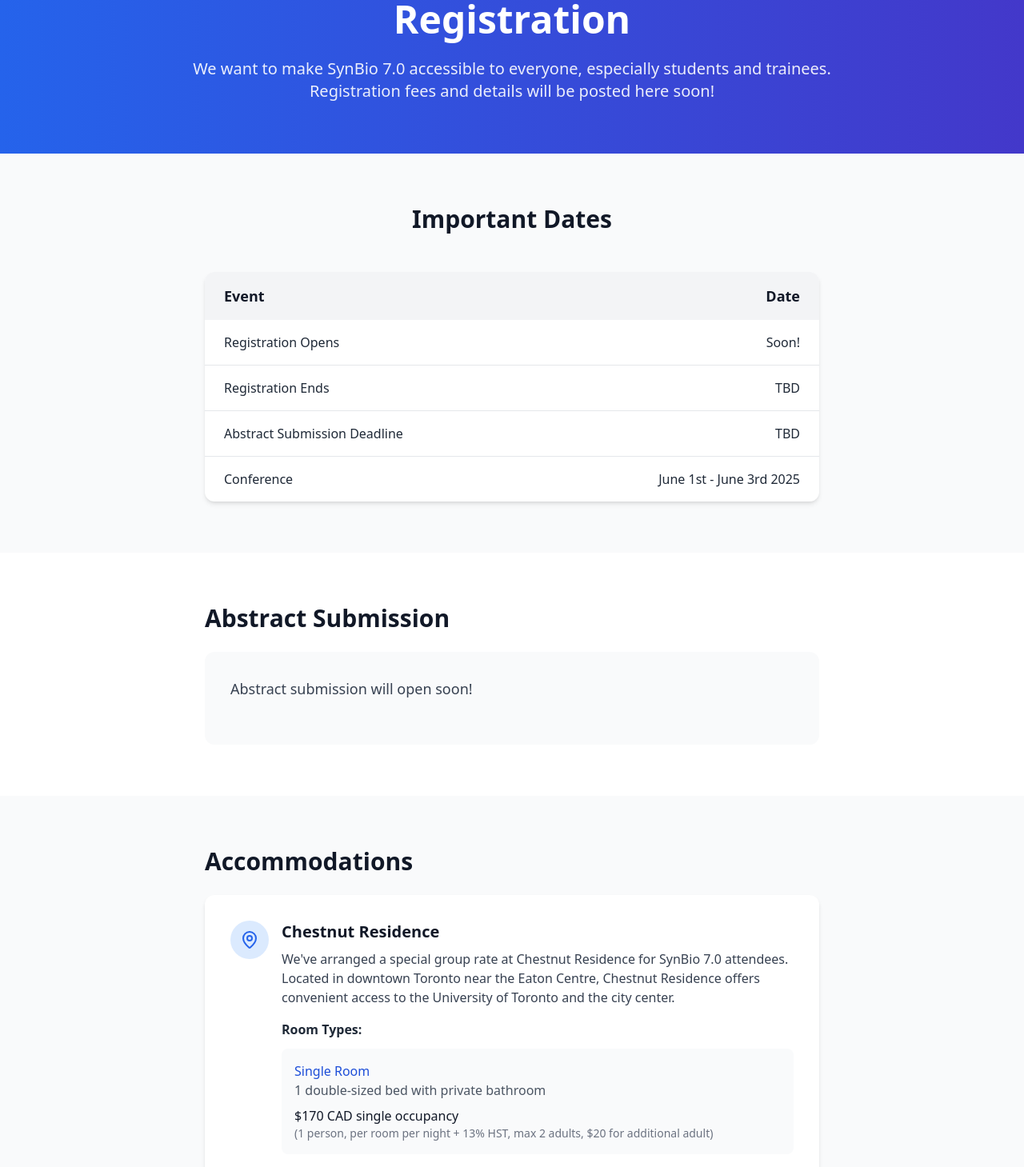
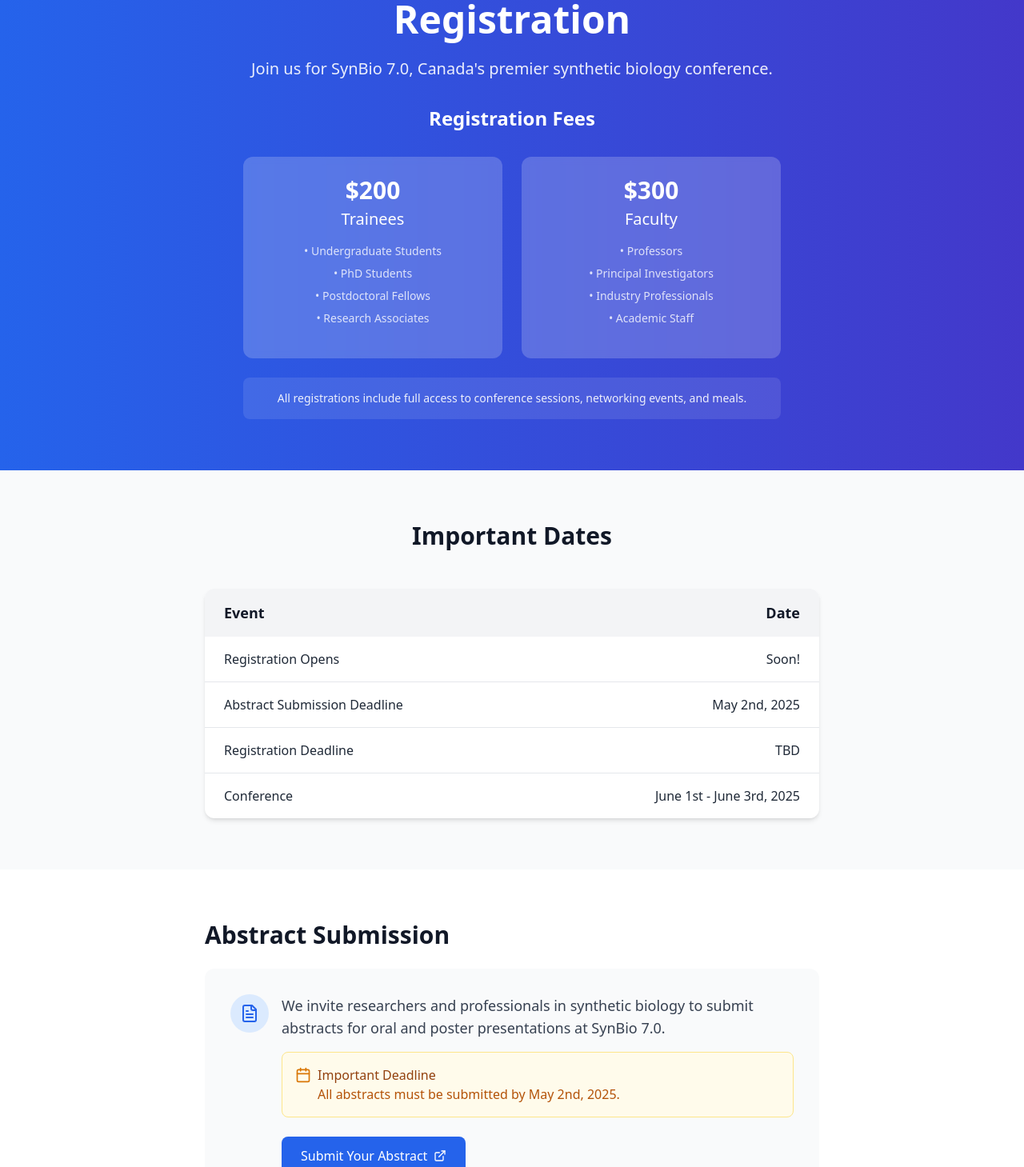
Before and after one commit to jeffx10/synbio14, a Next.js app: page /register in a window 1280 px wide. Shown: the part 160-1619 px from the top of the page at 80% size. Built offline with nearby package versions, Linux system fonts and the light colour scheme.

Commit message:
Abstract submission link, updated dates

```diff
--- a/src/components/sections/Registration.tsx
+++ b/src/components/sections/Registration.tsx
@@ -45,7 +45,7 @@ const Registration: React.FC = () => {
               and explore the latest developments in synthetic biology.
             </p>
 
-            <ul className="space-y-3 mb-8 text-white/70">
+            <ul className="space-y-3 mb-4 text-white/70">
               <li className="flex items-center gap-2">
                 <ChevronRight className="w-4 h-4" />
                 <span>Access to all conference sessions</span>
@@ -59,6 +59,12 @@ const Registration: React.FC = () => {
                 <span>Conference materials</span>
               </li>
             </ul>
+
+            {/* Registration costs */}
+            <div className="bg-white/10 rounded-lg p-5 mb-6">
+              <h4 className="font-semibold text-white mb-2">Registration Fees:</h4>
+              <p className="text-white/80">Trainees - <span className="font-medium text-white">$200</span> and Faculty - <span className="font-medium text-white">$300</span></p>
+            </div>
 
             <motion.a
               href="/register"
@@ -95,7 +101,7 @@ const Registration: React.FC = () => {
               Submit your presentation proposal for SynBio 7.0.
             </p>
 
-            <ul className="space-y-3 mb-8 text-white/70">
+            <ul className="space-y-3 mb-4 text-white/70">
               <li className="flex items-center gap-2">
                 <ChevronRight className="w-4 h-4" />
                 <span>20-minute presentation slot</span>
@@ -110,13 +116,19 @@ const Registration: React.FC = () => {
               </li>
             </ul>
 
+            {/* Abstract submission deadline notice */}
+            <div className="bg-white/10 rounded-lg p-5 mb-6">
+              <h4 className="font-semibold text-white mb-2">Important:</h4>
+              <p className="text-white/80">Abstract submission deadline: <span className="font-medium text-white">May 2nd, 2025</span></p>
+            </div>
+
             <motion.a
-              href="/register"
+              href="/register#abstract-submission"
               className="inline-flex items-center justify-center w-full sm:w-auto gap-2 bg-white text-gray-900 px-8 py-3 rounded-full font-semibold hover:bg-white/90 transition-colors text-center"
               whileHover={{ scale: 1.05 }}
               whileTap={{ scale: 0.95 }}
             >
-              Submit Proposal
+              Submit Abstract
               <ChevronRight className="w-4 h-4" />
             </motion.a>
           </div>
--- a/src/pages/register.tsx
+++ b/src/pages/register.tsx
@@ -5,7 +5,7 @@
 
 import React from 'react';
 import { motion } from 'framer-motion';
-import { MapPin, ExternalLink, Info } from 'lucide-react';
+import { MapPin, ExternalLink, Info, FileText, Calendar } from 'lucide-react';
 import Navigation from '@/components/layout/Navigation';
 import Footer from '@/components/layout/Footer';
 import Head from'next/head';
@@ -30,15 +30,52 @@ const RegisterPage = () => {
                 className="max-w-4xl mx-auto text-center"
               >
                 <h1 className="text-4xl md:text-5xl font-bold mb-6">Registration</h1>
-                {/* <p className="text-xl text-white/90">
-                  Join us for SynBio 7.0 by securing your spot today. The registration fee of 210 CAD
-                  provides you with full access to the conference sessions, materials, networking and meals.
-                </p> */}
-                <p className="text-xl text-white/90">
-                  We want to make SynBio 7.0 accessible to everyone, especially students and trainees.
-                  Registration fees and details will be posted here soon!
-                  {/* Your registration will include full access to conference sessions, networking events, conference materials, and meals. */}
+                <p className="text-xl text-white/90 mb-4">
+                  Join us for SynBio 7.0, Canada's premier synthetic biology conference.
                 </p>
+                <div className="mt-8 max-w-2xl mx-auto">
+                  <h3 className="text-2xl font-semibold mb-8 text-center">Registration Fees</h3>
+
+                  <div className="flex flex-col items-center space-y-6">
+                    {/* Price cards */}
+                    <div className="flex flex-col md:flex-row justify-center gap-6 w-full">
+                      {/* Trainee Card */}
+                      <div className="bg-white/20 backdrop-blur-sm rounded-xl overflow-hidden flex-1 transform transition-transform hover:scale-105">
+                        <div className="p-6 text-center">
+                          <div className="text-3xl font-bold mb-1">$200</div>
+                          <div className="text-xl mb-4">Trainees</div>
+                          <ul className="text-white/80 text-sm space-y-2 mb-4">
+                            <li>• Undergraduate Students</li>
+                            <li>• PhD Students</li>
+                            <li>• Postdoctoral Fellows</li>
+                            <li>• Research Associates</li>
+                          </ul>
+                        </div>
+                      </div>
+
+                      {/* Faculty Card */}
+                      <div className="bg-white/20 backdrop-blur-sm rounded-xl overflow-hidden flex-1 transform transition-transform hover:scale-105">
+                        <div className="p-6 text-center">
+                          <div className="text-3xl font-bold mb-1">$300</div>
+                          <div className="text-xl mb-4">Faculty</div>
+                          <ul className="text-white/80 text-sm space-y-2 mb-4">
+                            <li>• Professors</li>
+                            <li>• Principal Investigators</li>
+                            <li>• Industry Professionals</li>
+                            <li>• Academic Staff</li>
+                          </ul>
+                        </div>
+                      </div>
+                    </div>
+
+                    {/* Included Features */}
+                    <div className="bg-white/10 rounded-lg p-4 mt-6 w-full">
+                      <p className="text-center text-white/90 text-sm">
+                        All registrations include full access to conference sessions, networking events, and meals.
+                      </p>
+                    </div>
+                  </div>
+                </div>
               </motion.div>
             </div>
           </div>
@@ -67,16 +104,16 @@ const RegisterPage = () => {
                         <td className="px-6 py-4 text-right text-gray-800">Soon!</td>
                       </tr>
                       <tr>
-                        <td className="px-6 py-4 text-gray-800">Registration Ends</td>
-                        <td className="px-6 py-4 text-right text-gray-800">TBD</td>
+                        <td className="px-6 py-4 text-gray-800">Abstract Submission Deadline</td>
+                        <td className="px-6 py-4 text-right font-medium text-gray-800">May 2nd, 2025</td>
                       </tr>
                       <tr>
-                        <td className="px-6 py-4 text-gray-800">Abstract Submission Deadline</td>
+                        <td className="px-6 py-4 text-gray-800">Registration Deadline</td>
                         <td className="px-6 py-4 text-right text-gray-800">TBD</td>
                       </tr>
                       <tr>
                         <td className="px-6 py-4 text-gray-800">Conference</td>
-                        <td className="px-6 py-4 text-right text-gray-800">June 1st - June 3rd 2025</td>
+                        <td className="px-6 py-4 text-right text-gray-800">June 1st - June 3rd, 2025</td>
                       </tr>
                     </tbody>
                   </table>
@@ -86,7 +123,7 @@ const RegisterPage = () => {
           </section>
 
           {/* Abstract Submission Section */}
-          <section className="py-16">
+          <section id="abstract-submission" className="py-16">
             <div className="container mx-auto px-4">
               <motion.div
                 initial={{ opacity: 0, y: 20 }}
@@ -96,15 +133,41 @@ const RegisterPage = () => {
               >
                 <h2 className="text-3xl font-bold mb-6">Abstract Submission</h2>
                 <div className="bg-gray-50 rounded-xl p-8">
-                  <p className="text-gray-700 text-lg mb-6">
-                    Abstract submission will open soon!
-                  </p>
+                  <div className="flex items-start gap-4">
+                    <div className="rounded-full bg-blue-100 p-3 flex-shrink-0">
+                      <FileText className="h-6 w-6 text-blue-600" />
+                    </div>
+                    <div>
+                      <p className="text-gray-700 text-lg mb-4">
+                        We invite researchers and professionals in synthetic biology to submit
+                        abstracts for oral and poster presentations at SynBio 7.0.
+                      </p>
+                      <div className="flex items-start gap-2 mb-6 bg-amber-50 p-4 rounded-lg border border-amber-200">
+                        <Calendar className="w-5 h-5 text-amber-600 flex-shrink-0 mt-0.5" />
+                        <div>
+                          <p className="font-medium text-amber-800">Important Deadline</p>
+                          <p className="text-amber-700">All abstracts must be submitted by May 2nd, 2025.</p>
+                        </div>
+                      </div>
+                      <motion.a
+                        href="https://docs.google.com/forms/d/e/1FAIpQLScGm-rtDeBEUEDDPWbkXU-mAlxS_DY3Zl0_C0Nl11CMe3cuDA/viewform"
+                        target="_blank"
+                        rel="noopener noreferrer"
+                        className="inline-flex items-center gap-2 bg-blue-600 text-white px-6 py-3 rounded-lg hover:bg-blue-700 transition-colors"
+                        whileHover={{ scale: 1.05 }}
+                        whileTap={{ scale: 0.95 }}
+                      >
+                        Submit Your Abstract
+                        <ExternalLink className="w-4 h-4" />
+                      </motion.a>
+                    </div>
+                  </div>
                 </div>
               </motion.div>
             </div>
           </section>
 
-          {/* Accommodation Section*/}
+          {/* Accommodation Section */}
           <section className="py-16 bg-gray-50">
             <div className="container mx-auto px-4">
               <motion.div
@@ -115,7 +178,7 @@ const RegisterPage = () => {
               >
                 <h2 className="text-3xl font-bold mb-6">Accommodations</h2>
                 <div className="space-y-8">
-                  {/* Chestnut Residence Option*/}
+                  {/* Chestnut Residence Option - UPDATED WITH NEW INFORMATION */}
                   <div className="bg-white rounded-xl p-8 shadow-md">
                     <div className="flex items-start gap-4">
                       <div className="rounded-full bg-blue-100 p-3 flex-shrink-0">
@@ -179,7 +242,7 @@ const RegisterPage = () => {
                           </ul>
                         </div>
 
-                        {/* Booking button*/}
+                        {/* Booking button - UPDATED TO ACTIVE STATE WITH CORRECT LINK */}
                         <div className="mt-4">
                           <a
                             href="https://hotels.cloudbeds.com/reservation/Qv9tew#promo=Synbio"
--- a/src/utils/constants.ts
+++ b/src/utils/constants.ts
@@ -29,10 +29,26 @@ export const CONFERENCE_INFO = {
   { label: 'Register', href: '/register' }
 ]
 
-  // Registration links
+// Registration and abstract submission links
 export const REGISTRATION = {
-    attendee: 'https://example.com/register',
-    presenter: 'https://example.com/present'
+  attendee: '/register',
+  presenter: '/register',
+  abstractSubmission: 'https://forms.gle/SynBioAbstractSubmission'
+}
+
+// Key dates
+export const KEY_DATES = {
+  registrationOpens: 'March 1st, 2025',
+  abstractDeadline: 'May 2nd, 2025',
+  registrationDeadline: 'May 15th, 2025',
+  conferenceStart: 'June 1st, 2025',
+  conferenceEnd: 'June 3rd, 2025'
+}
+
+// Registration fees
+export const REGISTRATION_FEES = {
+  trainee: 200, // Undergrad, PhD, Postdocs, Research Associates
+  faculty: 300
 }
 
 // Social media links
@@ -41,7 +57,3 @@ export const CONFERENCE_INFO = {
   linkedin: 'https://linkedin.com/company/synbio',
   instagram: 'https://instagram.com/synbio'
 }
-
-  // TODO: Add conference schedule timings
-  // TODO: Add sponsor tier configurations
-  // TODO: Add contact information
```
Lines whose indentation alone changed are shown as unchanged.
